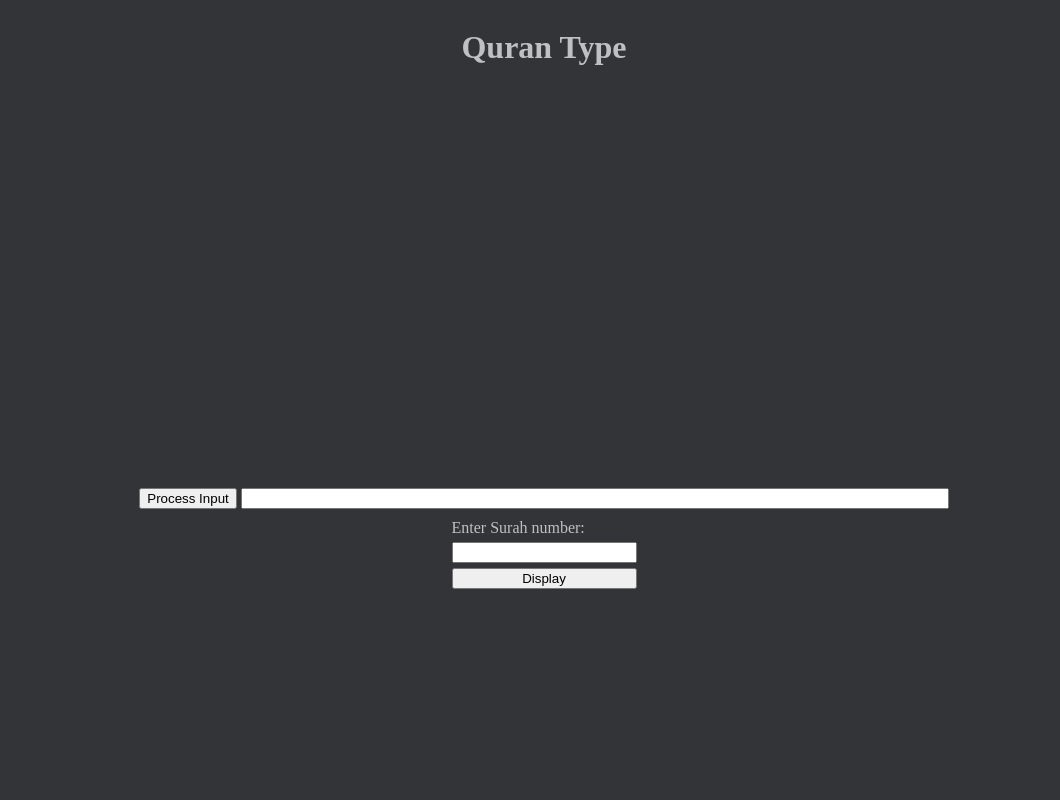
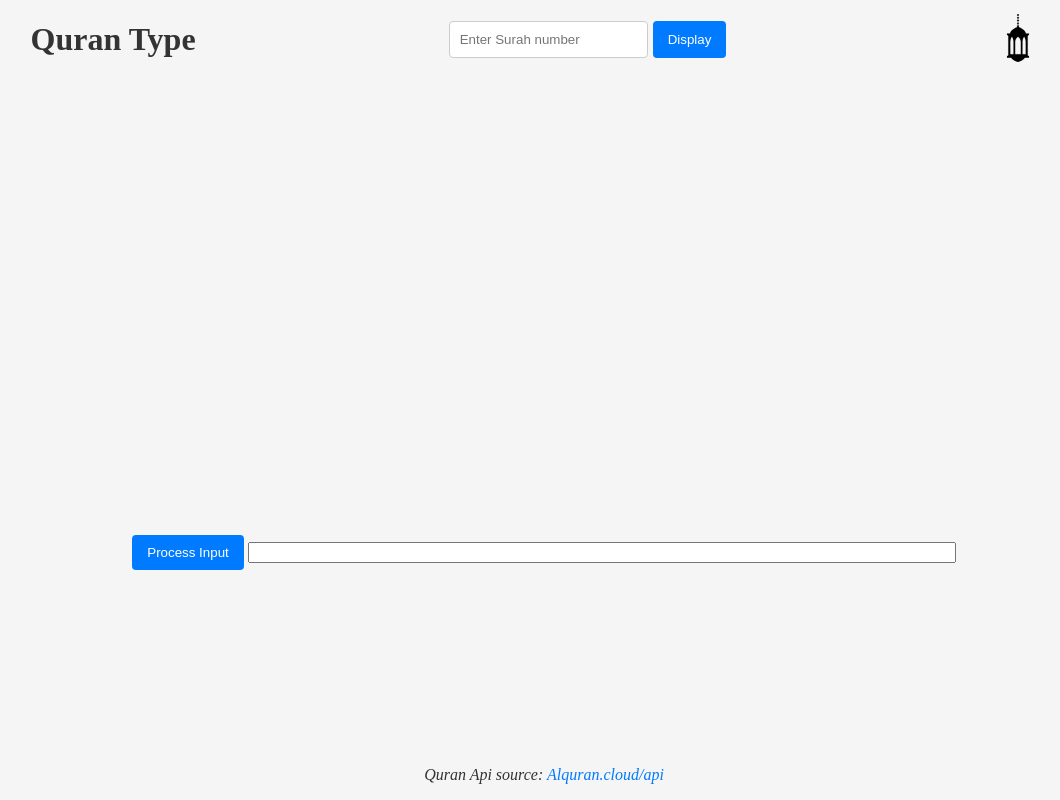
Before and after one commit to AShaaban0109/QuranType, a plain HTML site: page index.html in a window 1280 px wide. Shown: the whole page, without its empty margins (96-1156 px from the left). Drawn offline with nearby package versions, Linux system fonts and the light colour scheme; no server answers.

Commit message:
Major design and styling changes, and incorporated dark mode toggle.

```diff
--- a/index.html
+++ b/index.html
@@ -15,32 +15,43 @@
 
 </head>
 <body>
-    <h1>Quran Type</h1>
-    <div value dir="rtl" id="Surah-details">
-        <div id="Surah-name">
+    <div id="header">
+        <h1>Quran Type</h1>
+        <div id="searchContainer">
+            <input type="search" placeholder="Enter Surah number" aria-label="Search Quran"
+                    autocomplete="off" id="Surah-selection-input">
+            <button id="Display-Surah-button">Display</button>
+        </div>
 
+        <div class="toggle-container">
+            <button id="dark-mode-toggle" onclick="toggleDarkMode()">
+                <!-- Light mode SVG -->
+                <img src="images/LanternLight.svg" alt="Light Mode" id="light-mode-icon">
+                <!-- Dark mode SVG -->
+                <img src="images/LanternDark.svg" alt="Dark Mode" id="dark-mode-icon" style="display: none;">
+            </button>
         </div>
-        <div value dir="rtl" id="Basmallah">
 
+
+    </div>
+
+    <div value dir="rtl" id="contentContainer">
+        <div value dir="rtl" id="Surah-details">
+            <div id="Surah-name"></div>
+            <div value dir="rtl" id="Basmallah"></div>
+        </div>
+
+        <div value dir="rtl" id="Quran-container"></div>
+        <div value dir="rtl" id="noTashkeelContainer"></div>
+
+        <div value dir ="rtl" id="Quran-input-container">
+            <input value dir="rtl" id="inputField">
+            <button id="processButton">Process Input</button>
         </div>
     </div>
 
-    <div value dir="rtl" id="Quran-container">
-
-    </div>
-    <div value dir="rtl" id="noTashkeelContainer">
-
-    </div>
-    <div value dir ="rtl" id="Quran-input-container">
-        <!-- sort out input -->
-        <input value dir="rtl" id="inputField">
-        <button id="processButton">Process Input</button>
-
-    </div>
-    <div class="configuration">
-        <label for="Surah-selection-input">Enter Surah number:</label>
-        <input type="text" id="Surah-selection-input">
-        <button id="Display-Surah-button">Display</button>
+    <div id="footer">
+        <p><em>Quran Api source: </em><a href="https://alquran.cloud/api" target="_blank"><em>Alquran.cloud/api</em></a></p>
     </div>
 </body>
 </html>
--- a/logic.js
+++ b/logic.js
@@ -230,5 +230,50 @@ surahProcessButton.addEventListener("click", function() {
     getSurah(inputValue)
 });
 
+
+function toggleMode() {
+    const body = document.body;
+    const modeToggle = document.getElementById('darkModeToggle');
+
+    if (modeToggle.checked) {
+        // Dark mode
+        body.style.backgroundColor = '#333';
+        body.style.color = '#f4f4f4';
+    } else {
+        // Light mode
+        body.style.backgroundColor = '#f4f4f4';
+        body.style.color = '#333';
+    }
+}
+
+
 // Call the function to get and populate the Surah when the page loads
 getSurah(114);
+
+
+
+
+
+// Check for saved dark mode preference
+const prefersDarkMode = window.matchMedia('(prefers-color-scheme: dark)').matches;
+let isDarkMode = localStorage.getItem('darkMode') === 'enabled' || prefersDarkMode;
+
+// Apply dark mode if enabled
+if (isDarkMode) {
+    document.body.classList.add('dark-mode');
+    document.getElementById('light-mode-icon').style.display = 'none';
+    document.getElementById('dark-mode-icon').style.display = 'inline';
+}
+
+// Function to toggle dark mode
+function toggleDarkMode() {
+    isDarkMode = !isDarkMode;
+    document.body.classList.toggle('dark-mode');
+
+    // Update the icon display
+    document.getElementById('light-mode-icon').style.display = isDarkMode ? 'none' : 'inline';
+    document.getElementById('dark-mode-icon').style.display = isDarkMode ? 'inline' : 'none';
+
+    // Save the dark mode preference
+    localStorage.setItem('darkMode', isDarkMode ? 'enabled' : 'disabled');
+}
--- a/styles.css
+++ b/styles.css
@@ -1,14 +1,104 @@
 body {
     display: flex;
-    max-height: 100vh;
     flex-direction: column;
     justify-content:space-between; /* Center the board horizontally on the page */
-    align-items: center; /* Center the board vertically on the page */
-    background-color: #323437;
-    color: #bec1c4;
+    margin: 0;
+    min-height: 100vh;
+    transition: background-color 0.3s ease;
 
-    margin-bottom: 10px;
+
+    background-color: #323437; /* Dark Theme */
+    background-color: #f5f5f5; /* Light Theme */
+
+    color: #bec1c4; /* Light Theme */
+    color: #333;    /* Dark Theme */
+
+
+
+    /* stuff i commented out for some reason*/
+
+    /* max-height: 100vh; */
+    /* Center the board vertically on the page */
+    /* align-items: center; */
+    /* margin-bottom: 10px; */
+    /* display: block; */
+    /* width: 100%;
+    height: 100%; */
+    /* overflow-x: hidden; */
+    /* padding: 0; */
 }
+
+#header {
+    display: flex;
+    justify-content: space-around;
+    align-items: center;
+}
+
+#contentContainer {
+    display: flex;
+    flex-direction: column;
+    align-items: center;
+    justify-content: center;
+    flex: 1;
+
+    direction: rtl;
+}
+
+#footer {
+    display: flex;
+    justify-content: center;
+}
+
+a {
+    color: #007bff; /* Blue color, you can change this to any color value you prefer */
+    text-decoration: none; /* Remove underline, you can customize this based on your design */
+  }
+
+  /* Change the color of links when hovered */
+  a:hover {
+    color: #004080; /* Darker blue color on hover, adjust as needed */
+  }
+
+  #searchContainer {
+    display: flex;
+    gap: 5px;
+    /* align-self: flex-end; Align this item to the bottom of the container */
+
+    /* align-items: center; */
+    /* justify-content: center; */
+
+    /* background-color: #fff; */
+    /* padding: 20px; */
+    /* border-radius: 8px; */
+    /* box-shadow: 0 4px 8px rgba(0, 0, 0, 0.1); */
+  }
+
+
+
+  input[type="search"] {
+    /* flex: 1; */
+
+    /* width: 100%; */
+    padding: 10px;
+    /* margin-bottom: 15px; */
+    border: 1px solid #ccc;
+    border-radius: 4px;
+    box-sizing: border-box;
+  }
+
+  button {
+    background-color: #007bff;
+    color: #fff;
+    padding: 10px 15px;
+    border: none;
+    border-radius: 4px;
+    cursor: pointer;
+    transition: background-color 0.3s;
+  }
+
+  button:hover {
+    background-color: #0056b3;
+  }
 
 #Quran-container {
     /* removed flex for now cos it messes up whitespace for copy and pasting divs */
@@ -17,13 +107,14 @@ body {
     /* text-align: right; */
     /* align-items: center; */
 
-    width: 700px; /* Set the fixed width of the board */
-    height: 400px; /* Set the fixed height of the board */
+    width: 800px; /* Set the fixed width of the board */
+    height: 275px; /* Set the fixed height of the board */
     overflow:hidden;
     font-family: 'Noto Naskh Arabic', serif;
-    font-size: 30px;
+    font-size: 42px;
 
 }
+
 
 #noTashkeelContainer {
     display: none;
@@ -41,14 +132,6 @@ body {
     width: 700px; /* Adjust the width as needed */
 }
 
-.row {
-    display: flex;
-    flex: 1;
-}
-
-.square {
-    flex: 1;
-}
 
 .configuration {
     display: flex;
@@ -57,10 +140,28 @@ body {
     margin-top: 10px;
 }
 
-.randomize-colours-button {
-    flex: 1;
+/* idk if i want this to be fixed. It is good when it is flex */
+/* .toggle-container {
+    position: fixed;
+    top: 20px;
+    right: 20px;
+} */
+
+#dark-mode-toggle {
+    background: none;
+    border: none;
+    cursor: pointer;
+    outline: none;
 }
 
-.colour-config {
-    display: flex;
+#light-mode-icon,
+#dark-mode-icon {
+    width: 48px;
+    height: 48px;
 }
+
+
+.dark-mode {
+    background-color: #333;
+    color: #fff;
+}
```
Also changed, not shown: images/LanternDark.svg (added), images/LanternLight.svg (added).
